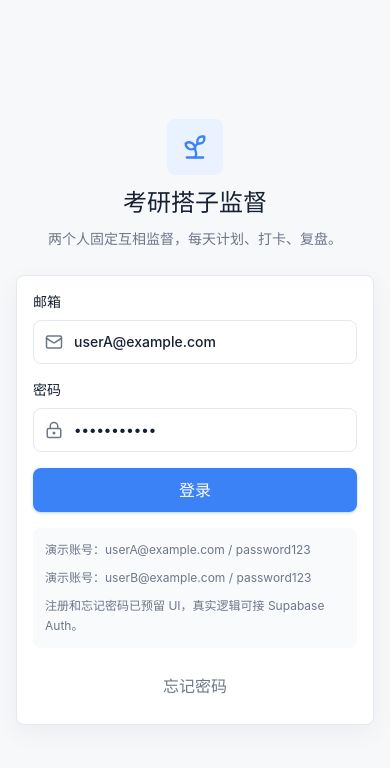
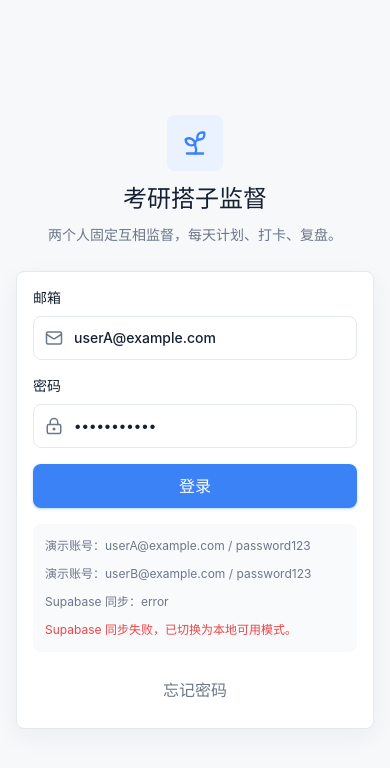
Before and after one commit to dogecgg-hub/kaoyan-partner-pwa, a React (Vite) app: page /login in a window 390 px wide. Shown: the top 768 px of the page. Built offline with nearby package versions, Linux system fonts and the light colour scheme; no server answers; the database is empty.

Commit message:
Improve mobile PWA and Supabase sync

```diff
--- a/src/App.tsx
+++ b/src/App.tsx
@@ -1,4 +1,4 @@
-import { lazy, Suspense } from 'react'
+import { lazy, Suspense, useEffect } from 'react'
 import { Navigate, Route, Routes } from 'react-router-dom'
 import { BrowserRouter } from 'react-router-dom'
 import { AppShell } from './components/AppShell'
@@ -24,6 +24,12 @@ const RequireAuth = () => {
 }
 
 function App() {
+  const hydrateRemoteData = useAppStore((state) => state.hydrateRemoteData)
+
+  useEffect(() => {
+    hydrateRemoteData()
+  }, [hydrateRemoteData])
+
   return (
     <BrowserRouter>
       <Suspense fallback={<div className="min-h-screen bg-page p-6 text-sm text-muted">正在加载...</div>}>
--- a/src/components/AppShell.tsx
+++ b/src/components/AppShell.tsx
@@ -30,13 +30,17 @@ export const AppShell = () => {
   const unread = useAppStore(
     (state) => state.messages.filter((message) => message.toUserId === state.currentUserId && !message.read).length,
   )
+  const dataMode = useAppStore((state) => state.dataMode)
+  const syncStatus = useAppStore((state) => state.syncStatus)
 
   return (
     <div className="min-h-screen bg-page text-ink">
       <header className="safe-top sticky top-0 z-20 border-b border-line/80 bg-page/95 backdrop-blur">
         <div className="mx-auto flex max-w-5xl items-center justify-between px-4 py-3">
           <div>
-            <p className="text-xs text-muted">{currentUser?.targetSchool}</p>
+            <p className="text-xs text-muted">
+              {currentUser?.targetSchool} · {dataMode === 'supabase' ? `Supabase ${syncStatus}` : '本地模式'}
+            </p>
             <h1 className="text-lg font-bold tracking-normal">{titles[location.pathname] ?? '考研搭子'}</h1>
           </div>
           <NavLink
--- a/src/features/useAppStore.ts
+++ b/src/features/useAppStore.ts
@@ -12,11 +12,16 @@ import type {
 } from '../types/domain'
 import { initialData } from '../data/mock'
 import { clearData, loadData, saveData } from '../services/storage'
+import { dataMode, supabaseService } from '../services/supabase'
 import { todayISO } from '../utils/date'
 
 type TaskInput = Omit<Task, 'id' | 'userId' | 'createdAt' | 'updatedAt' | 'completedAt'>
 
 interface AppStore extends AppData {
+  dataMode: 'localStorage' | 'supabase'
+  syncStatus: 'idle' | 'syncing' | 'ready' | 'error'
+  syncError?: string
+  hydrateRemoteData: () => Promise<void>
   login: (email: string, password: string) => boolean
   logout: () => void
   resetAll: () => void
@@ -35,25 +40,62 @@ interface AppStore extends AppData {
 const createId = (prefix: string) => `${prefix}-${crypto.randomUUID()}`
 const persisted = typeof window === 'undefined' ? undefined : loadData()
 
+const persistSnapshot = (data: AppData) =>
+  saveData({
+    currentUserId: data.currentUserId,
+    users: data.users,
+    tasks: data.tasks,
+    checkIns: data.checkIns,
+    messages: data.messages,
+    reviews: data.reviews,
+    pomodoros: data.pomodoros,
+  })
+
 const commit = (set: (fn: (state: AppStore) => Partial<AppStore>) => void, fn: (state: AppStore) => Partial<AppStore>) =>
   set((state) => {
     const patch = fn(state)
     const next = { ...state, ...patch }
-    saveData({
-      currentUserId: next.currentUserId,
-      users: next.users,
-      tasks: next.tasks,
-      checkIns: next.checkIns,
-      messages: next.messages,
-      reviews: next.reviews,
-      pomodoros: next.pomodoros,
-    })
+    persistSnapshot(next)
     return patch
   })
+
+const runRemote = async (operation: () => Promise<unknown>) => {
+  if (dataMode !== 'supabase') return
+  try {
+    await operation()
+  } catch (error) {
+    console.warn('Supabase sync failed', error)
+  }
+}
 
 export const useAppStore = create<AppStore>((set) => ({
   ...initialData,
   ...persisted,
+  dataMode,
+  syncStatus: dataMode === 'supabase' ? 'idle' : 'ready',
+
+  hydrateRemoteData: async () => {
+    if (dataMode !== 'supabase') return
+    set({ syncStatus: 'syncing', syncError: undefined })
+    try {
+      const remote = await supabaseService.getAllData()
+      const hasRemoteSeed = remote.users.length > 0
+      const next = hasRemoteSeed
+        ? remote
+        : {
+            ...initialData,
+            currentUserId: useAppStore.getState().currentUserId,
+          }
+      if (!hasRemoteSeed) await supabaseService.seedData(next)
+      persistSnapshot(next)
+      set({ ...next, syncStatus: 'ready', syncError: undefined })
+    } catch (error) {
+      set({
+        syncStatus: 'error',
+        syncError: error instanceof Error ? error.message : 'Supabase 同步失败，已切换为本地可用模式。',
+      })
+    }
+  },
 
   login: (email, password) => {
     const normalized = email.trim().toLowerCase()
@@ -75,61 +117,77 @@ export const useAppStore = create<AppStore>((set) => ({
     commit(set, (state) => {
       if (!state.currentUserId) return {}
       const now = new Date().toISOString()
-      return {
-        tasks: [
-          {
+      const nextTask = {
         ...task,
         id: createId('task'),
         userId: state.currentUserId,
         createdAt: now,
         updatedAt: now,
         completedAt: task.status === '已完成' ? now : undefined,
-          },
-          ...state.tasks,
-        ],
+      }
+      runRemote(() => supabaseService.upsertTask(nextTask))
+      return {
+        tasks: [nextTask, ...state.tasks],
       }
     }),
 
   updateTask: (id, patch) =>
-    commit(set, (state) => ({
-      tasks: state.tasks.map((task) =>
-        task.id === id ? { ...task, ...patch, updatedAt: new Date().toISOString() } : task,
-      ),
-    })),
+    commit(set, (state) => {
+      let nextTask: Task | undefined
+      const tasks = state.tasks.map((task) => {
+        if (task.id !== id) return task
+        nextTask = { ...task, ...patch, updatedAt: new Date().toISOString() }
+        return nextTask
+      })
+      if (nextTask) {
+        const taskToSync = nextTask
+        runRemote(() => supabaseService.upsertTask(taskToSync))
+      }
+      return { tasks }
+    }),
 
-  deleteTask: (id) => commit(set, (state) => ({ tasks: state.tasks.filter((task) => task.id !== id) })),
+  deleteTask: (id) =>
+    commit(set, (state) => {
+      runRemote(() => supabaseService.deleteTask(id))
+      return { tasks: state.tasks.filter((task) => task.id !== id) }
+    }),
 
   setTaskStatus: (id, status) =>
     commit(set, (state) => {
       const now = new Date().toISOString()
-      return {
-        tasks: state.tasks.map((task) =>
-          task.id === id
-            ? {
+      let nextTask: Task | undefined
+      const tasks = state.tasks.map((task) => {
+        if (task.id !== id) return task
+        nextTask = {
           ...task,
           status,
           actualMinutes: status === '已完成' ? task.actualMinutes || task.estimatedMinutes : task.actualMinutes,
           completedAt: status === '已完成' ? now : undefined,
           updatedAt: now,
         }
-            : task,
-        ),
+        return nextTask
+      })
+      if (nextTask) {
+        const taskToSync = nextTask
+        runRemote(() => supabaseService.upsertTask(taskToSync))
+      }
+      return {
+        tasks,
       }
     }),
 
   addCheckIn: (payload) =>
     commit(set, (state) => {
       if (!state.currentUserId) return {}
-      return {
-        checkIns: [
-          {
+      const checkIn = {
         ...payload,
         id: createId('check'),
         userId: state.currentUserId,
         createdAt: new Date().toISOString(),
-          },
-          ...state.checkIns,
-        ],
+      }
+      runRemote(() => supabaseService.addCheckIn(checkIn))
+      return {
+        checkIns: [checkIn, ...state.checkIns],
       }
     }),
 
@@ -147,20 +205,27 @@ export const useAppStore = create<AppStore>((set) => ({
         read: false,
         createdAt: new Date().toISOString(),
       }
+      runRemote(() => supabaseService.addMessage(message))
       return { messages: [message, ...state.messages] }
     }),
 
   markMessageRead: (id) =>
-    commit(set, (state) => ({
+    commit(set, (state) => {
+      runRemote(() => supabaseService.markMessageRead(id))
+      return {
         messages: state.messages.map((message) => (message.id === id ? { ...message, read: true } : message)),
-    })),
+      }
+    }),
 
   markAllRead: () =>
-    commit(set, (state) => ({
+    commit(set, (state) => {
+      if (state.currentUserId) runRemote(() => supabaseService.markAllMessagesRead(state.currentUserId!))
+      return {
         messages: state.messages.map((message) =>
           message.toUserId === state.currentUserId ? { ...message, read: true } : message,
         ),
-    })),
+      }
+    }),
 
   addReview: (payload) =>
     commit(set, (state) => {
@@ -174,6 +239,7 @@ export const useAppStore = create<AppStore>((set) => ({
         date: todayISO(),
         createdAt: new Date().toISOString(),
       }
+      runRemote(() => supabaseService.addReview(review))
       return { reviews: [review, ...state.reviews] }
     }),
 
@@ -200,6 +266,11 @@ export const useAppStore = create<AppStore>((set) => ({
               : task,
           )
         : state.tasks
+      runRemote(async () => {
+        await supabaseService.addPomodoro(session)
+        const changedTask = payload.taskId ? tasks.find((task) => task.id === payload.taskId) : undefined
+        if (changedTask) await supabaseService.upsertTask(changedTask)
+      })
       return { pomodoros: [session, ...state.pomodoros], tasks }
     }),
 }))
--- a/src/pages/Login.tsx
+++ b/src/pages/Login.tsx
@@ -7,6 +7,9 @@ import { Button, Card, Field, inputClass } from '../components/ui'
 export const Login = () => {
   const currentUserId = useAppStore((state) => state.currentUserId)
   const login = useAppStore((state) => state.login)
+  const dataMode = useAppStore((state) => state.dataMode)
+  const syncStatus = useAppStore((state) => state.syncStatus)
+  const syncError = useAppStore((state) => state.syncError)
   const [email, setEmail] = useState('userA@example.com')
   const [password, setPassword] = useState('password123')
   const [error, setError] = useState('')
@@ -51,7 +54,8 @@ export const Login = () => {
           <div className="grid gap-2 rounded-card bg-slate-50 p-3 text-xs leading-5 text-muted">
             <p>演示账号：userA@example.com / password123</p>
             <p>演示账号：userB@example.com / password123</p>
-            <p>注册和忘记密码已预留 UI，真实逻辑可接 Supabase Auth。</p>
+            <p>{dataMode === 'supabase' ? `Supabase 同步：${syncStatus}` : '当前为本地离线模式，可独立运行。'}</p>
+            {syncError && <p className="text-danger">{syncError}</p>}
           </div>
           <Button variant="ghost" type="button">忘记密码</Button>
         </Card>
--- a/src/pages/Profile.tsx
+++ b/src/pages/Profile.tsx
@@ -9,6 +9,8 @@ export const Profile = () => {
   const { currentUser, partner } = useSession()
   const logout = useAppStore((state) => state.logout)
   const resetAll = useAppStore((state) => state.resetAll)
+  const dataMode = useAppStore((state) => state.dataMode)
+  const syncStatus = useAppStore((state) => state.syncStatus)
   if (!currentUser || !partner) return null
   const remaining = Math.max(0, -daysBetween(currentUser.examDate))
 
@@ -28,10 +30,11 @@ export const Profile = () => {
         <Info label="每日目标" value={minutesToHourText(currentUser.dailyGoalMinutes)} />
         <Info label="考研倒计时" value={`${remaining} 天`} />
         <Info label="固定搭档" value={`${partner.name} · ${partner.targetSchool}`} />
+        <Info label="数据模式" value={dataMode === 'supabase' ? `Supabase ${syncStatus}` : '本地离线'} />
       </Card>
       <Card className="grid gap-3">
         <h3 className="font-bold">添加到 iPhone 主屏幕</h3>
-        <p className="text-sm leading-6 text-muted">在 Safari 打开本地地址，点击分享按钮，选择“添加到主屏幕”。应用已配置 manifest、主题色和安全区域适配。</p>
+        <p className="text-sm leading-6 text-muted">在 Safari 打开 Vercel 公网地址，点击分享按钮，选择“添加到主屏幕”。首次在线打开后，应用会缓存外壳；如遇打不开，先关闭 VPN/切换 Wi-Fi 或蜂窝网络，再重新打开。</p>
       </Card>
       <Card className="grid gap-2">
         <Button variant="secondary" onClick={logout}><LogOut size={17} />退出登录</Button>
```
Also changed, not shown: public/sw.js (+10 -4 lines), src/services/supabaseService.ts (+57 -5 lines), 1 other file (tests, documents, lock files or other folders). Lines whose indentation alone changed are shown as unchanged.
